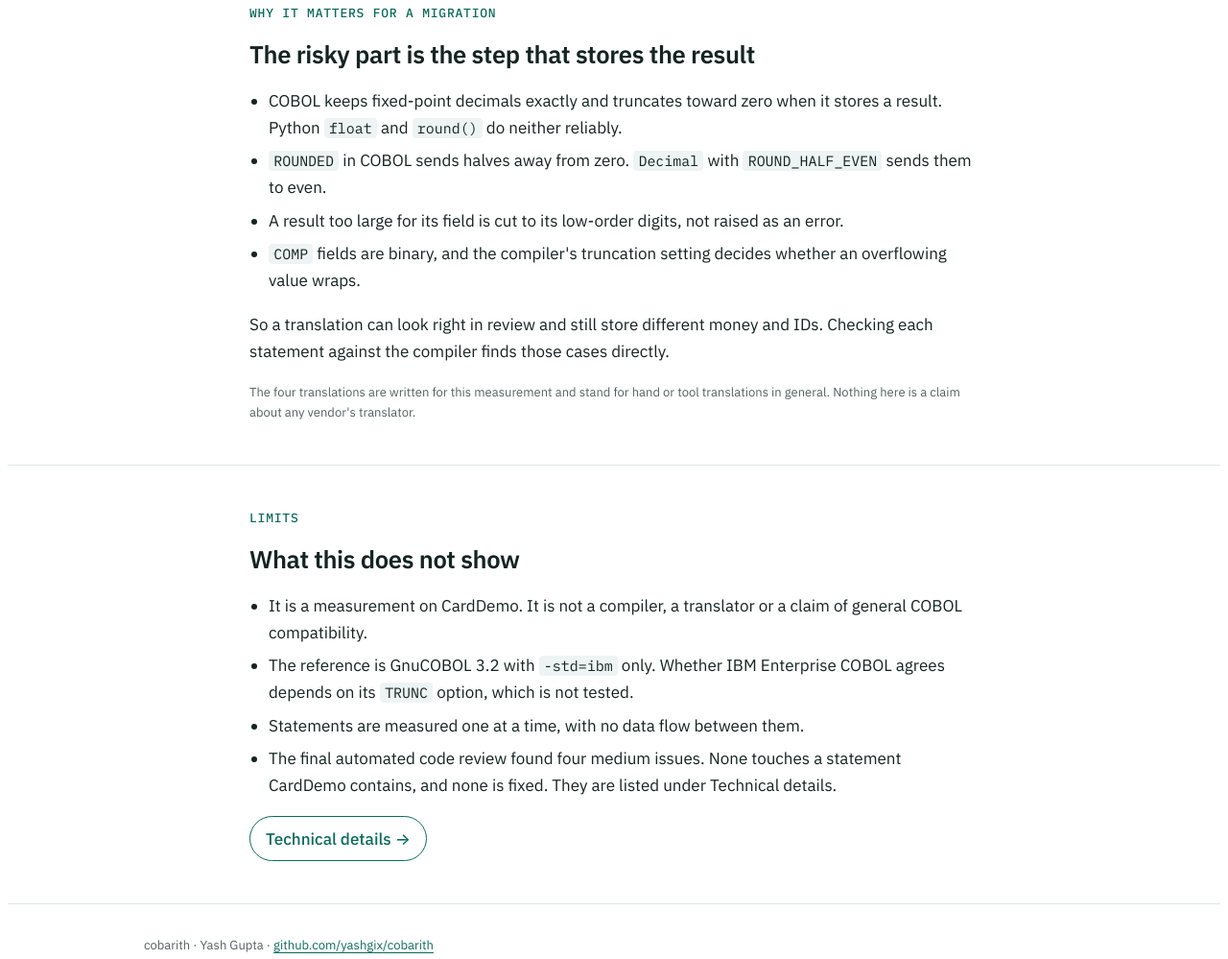
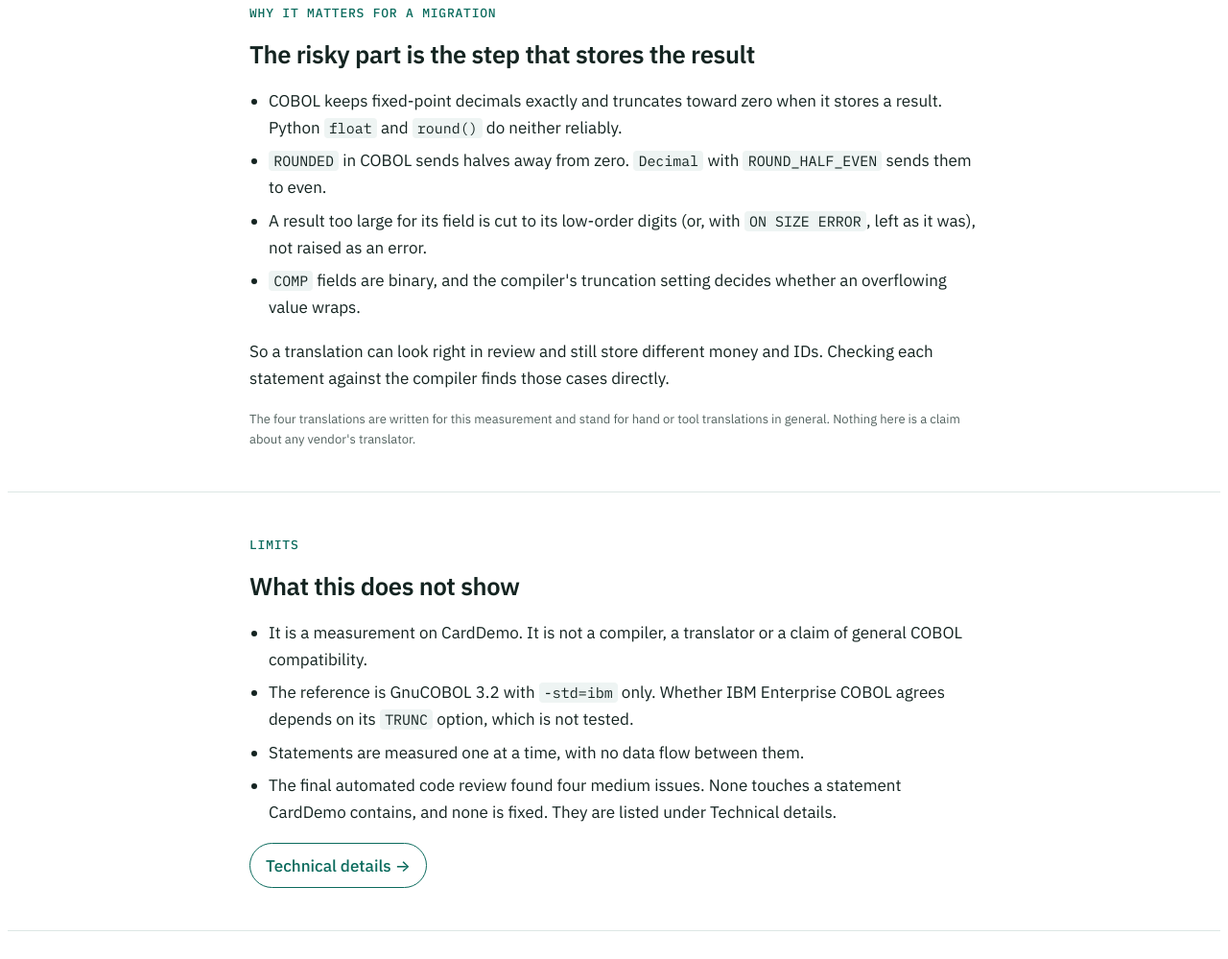
Before and after one commit to yashgix/cobarith, a plain HTML site: page docs/index.html in a window 1280 px wide. Shown: the part 1794-2793 px from the top of the page at 96% size. Drawn offline with Linux system fonts and the light colour scheme.

Commit message:
Docs: qualify the size-error wording on the write-up, keep code names whole in its tables

```diff
--- a/docs/index.html
+++ b/docs/index.html
@@ -101,6 +101,7 @@ table { border-collapse: collapse; width: 100%; font-size: 0.9rem; }
 th, td { text-align: left; padding: 0.55rem 0.8rem; border-bottom: 1px solid var(--line); vertical-align: top; }
 th { font-size: var(--s0); color: var(--muted); font-weight: 500; background: var(--band); }
 tr:last-child td { border-bottom: 0; }
+td code { overflow-wrap: normal; white-space: nowrap; }
 td.r, th.r { text-align: right; font-variant-numeric: tabular-nums; }
 .btn { display: inline-flex; align-items: center; gap: 0.4rem; font: inherit; font-weight: 500; padding: 0.55rem 1rem; border-radius: 999px; border: 1px solid var(--accent); color: var(--accent); background: var(--paper); cursor: pointer; text-decoration: none; }
 footer { padding-block: 2rem 3rem; border-top: 1px solid var(--line); }
@@ -188,7 +189,7 @@ footer { padding-block: 2rem 3rem; border-top: 1px solid var(--line); }
     <ul>
       <li>COBOL keeps fixed-point decimals exactly and truncates toward zero when it stores a result. Python <code>float</code> and <code>round()</code> do neither reliably.</li>
       <li><code>ROUNDED</code> in COBOL sends halves away from zero. <code>Decimal</code> with <code>ROUND_HALF_EVEN</code> sends them to even.</li>
-      <li>A result too large for its field is cut to its low-order digits, not raised as an error.</li>
+      <li>A result too large for its field is cut to its low-order digits (or, with <code>ON SIZE ERROR</code>, left as it was), not raised as an error.</li>
       <li><code>COMP</code> fields are binary, and the compiler's truncation setting decides whether an overflowing value wraps.</li>
     </ul>
     <p>So a translation can look right in review and still store different money and IDs. Checking each statement against the compiler finds those cases directly.</p>
```
